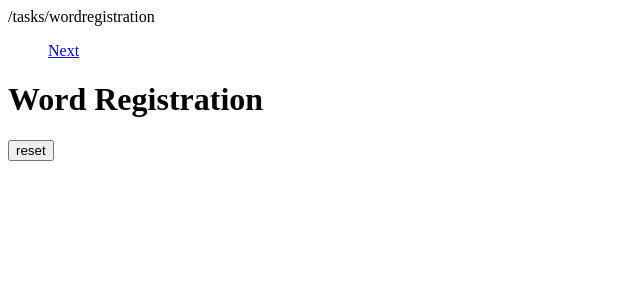
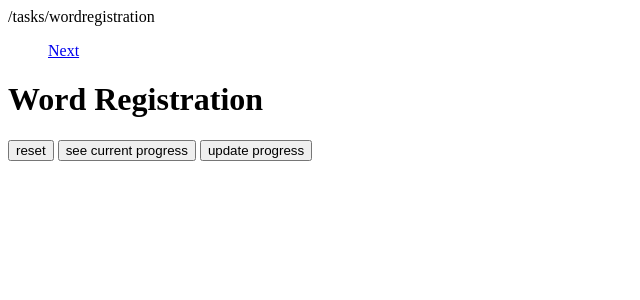
Before and after one commit to ntnon/svelte-cog, a SvelteKit app: page /tasks/wordregistration in a window 1280 px wide. Shown: the top 300 px of the page, without its empty margins (0-640 px from the left). Built offline with nearby package versions, Linux system fonts and the light colour scheme.

Commit message:
code for testing progress tracker

```diff
--- a/src/routes/tasks/wordregistration/+page.svelte
+++ b/src/routes/tasks/wordregistration/+page.svelte
@@ -1,5 +1,18 @@
 <script>
+	import { getContext } from 'svelte';
 	import { wordStore, resetWords } from '../../../stores/wordStore';
+	import { page } from '$app/stores';
+
+	const updateProgress = getContext('updateProgress');
+	const getProgress = getContext('getProgress');
+
+	function sharedGetProgress() {
+		getProgress();
+	}
+
+	function sharedUpdateProgress() {
+		updateProgress();
+	}
 </script>
 
 <h1>Word Registration</h1>
@@ -8,3 +21,5 @@
 {/each}
 
 <button on:click={() => resetWords()}>reset</button>
+<button on:click={() => sharedGetProgress()}>see current progress</button>
+<button on:click={() => sharedUpdateProgress()}>update progress</button>
```
